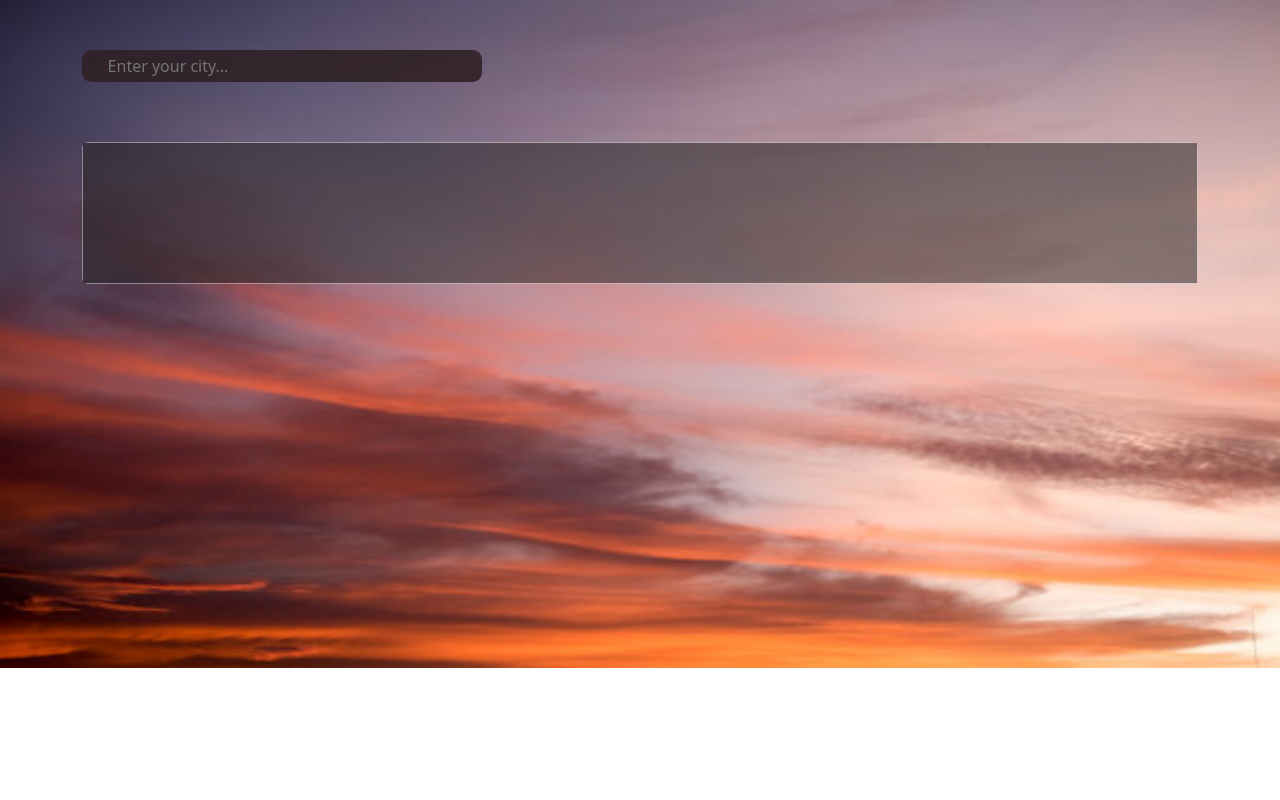
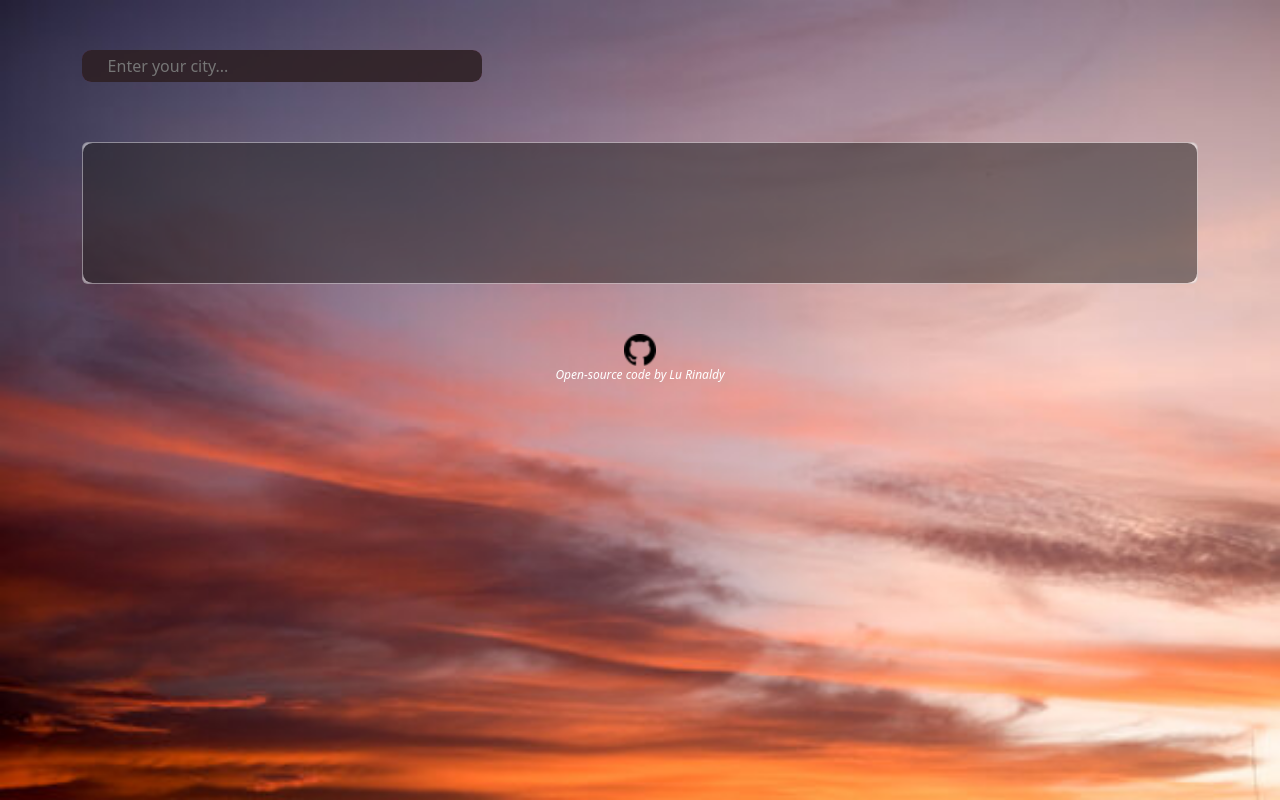
Before and after one commit to luRinaldy/weather_app, a website: page index.html in a window 1280 px wide. Drawn offline with nearby package versions, Linux system fonts and the light colour scheme.

Commit message:
Icon added

```diff
--- a/index.html
+++ b/index.html
@@ -58,6 +58,17 @@
         </div>
       </div>
     </div>
+    <footer>
+      <div class="footer" id="footer">
+        <a href="https://github.com/luRinaldy/weather_app.git"
+          ><img
+            class="icono"
+            src="./src/images/favicon-32x32.png"
+            alt="icono github "
+        /></a>
+        <p>Open-source code by Lu Rinaldy</p>
+      </div>
+    </footer>
 
     <script src="src/index.js"></script>
   </body>
--- a/src/index.js
+++ b/src/index.js
@@ -54,5 +54,7 @@ function search(event) {
   axios.get(apiUrl).then(showTemperature);
 }
 
+let footerElement = document.querySelector("#footer");
+
 let searchForm = document.querySelector("#password-form");
 searchForm = addEventListener("submit", search);
--- a/src/styles.css
+++ b/src/styles.css
@@ -51,8 +51,17 @@ body {
 
 .card .card-body {
   background-color: #222020;
+  border-radius: var(--rad);
+  border-color: #222020;
 }
 
 li {
   color: #f7f7f7;
 }
+
+.footer {
+  text-align: center;
+  font-size: 12px;
+  color: white;
+  font-style: italic;
+}
```
Also changed, not shown: src/images/favicon-32x32.png (added).
